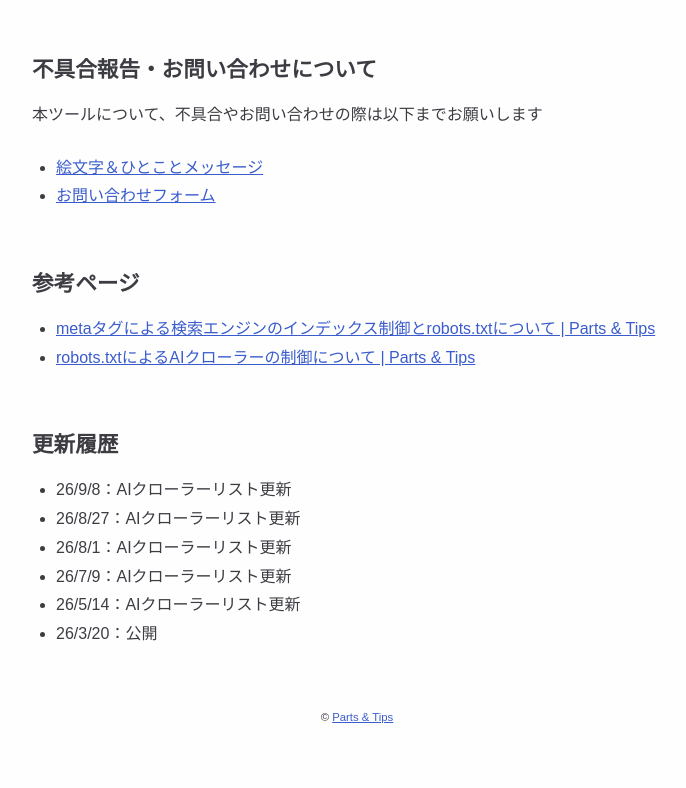
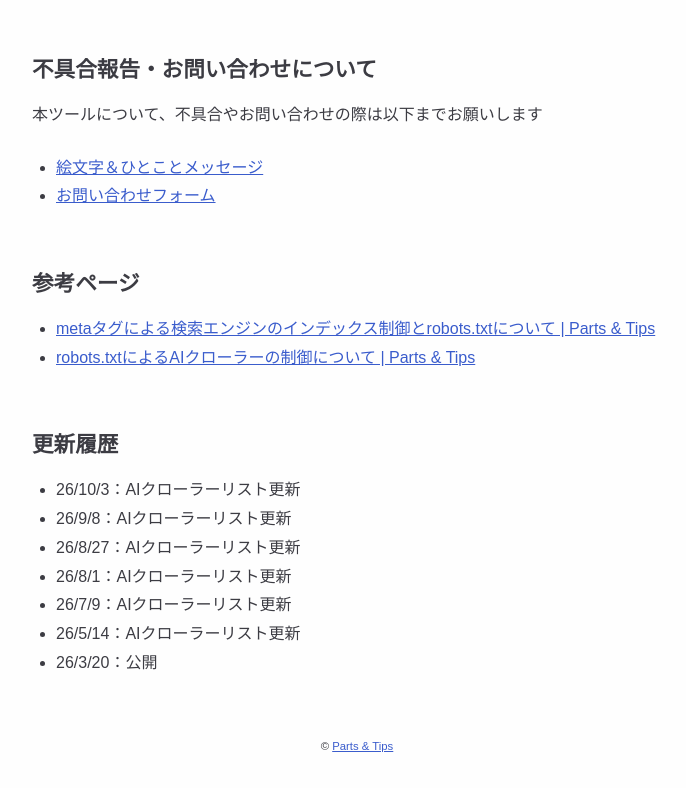
Before and after one commit to sorakakeru/create-robots.txt-web, a plain HTML site: page docs/index.html in a window 1280 px wide. Shown: the part 1640-2428 px from the top of the page, without its empty margins (283-969 px from the left). Drawn offline with Linux system fonts and the light colour scheme.

Commit message:
feat: ai-botリスト更新
ai.robots.txt v2.0

```diff
--- a/docs/index.html
+++ b/docs/index.html
@@ -122,6 +122,7 @@
 
     <h2 id="record">更新履歴</h2>
     <ul>
+      <li>26/10/3：AIクローラーリスト更新</li>
       <li>26/9/8：AIクローラーリスト更新</li>
       <li>26/8/27：AIクローラーリスト更新</li>
       <li>26/8/1：AIクローラーリスト更新</li>
```
Also changed, not shown: docs/lib/aibots.txt.
